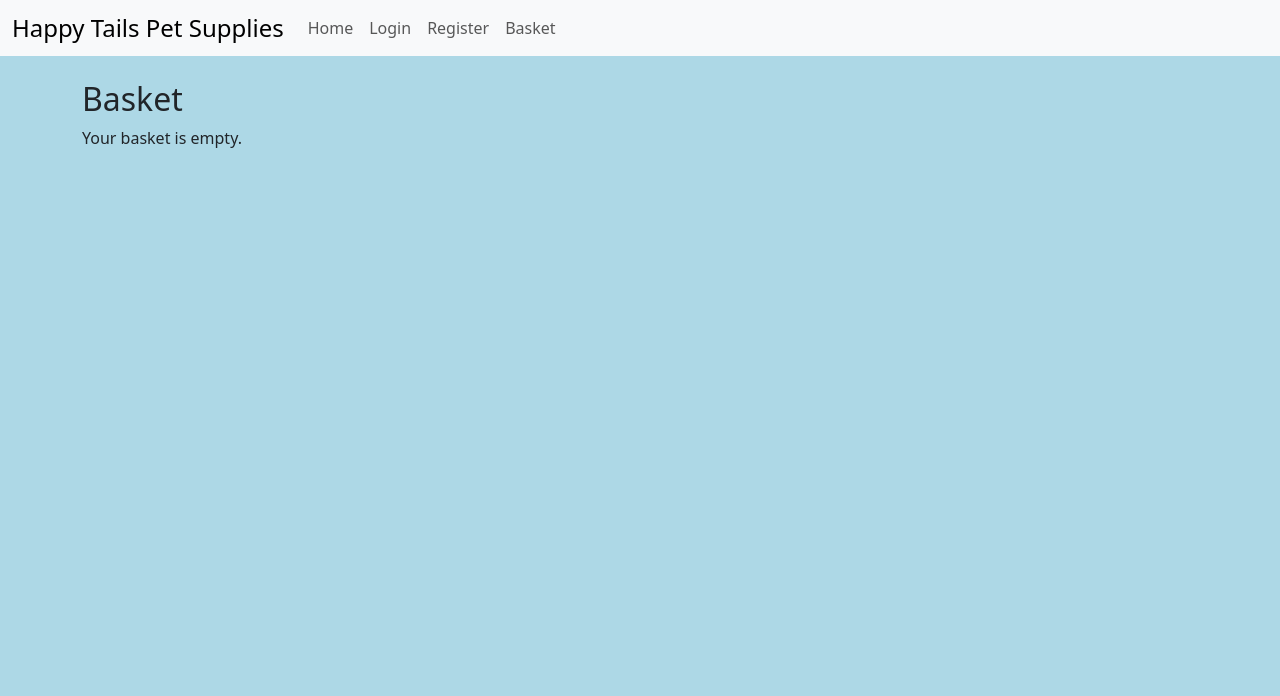
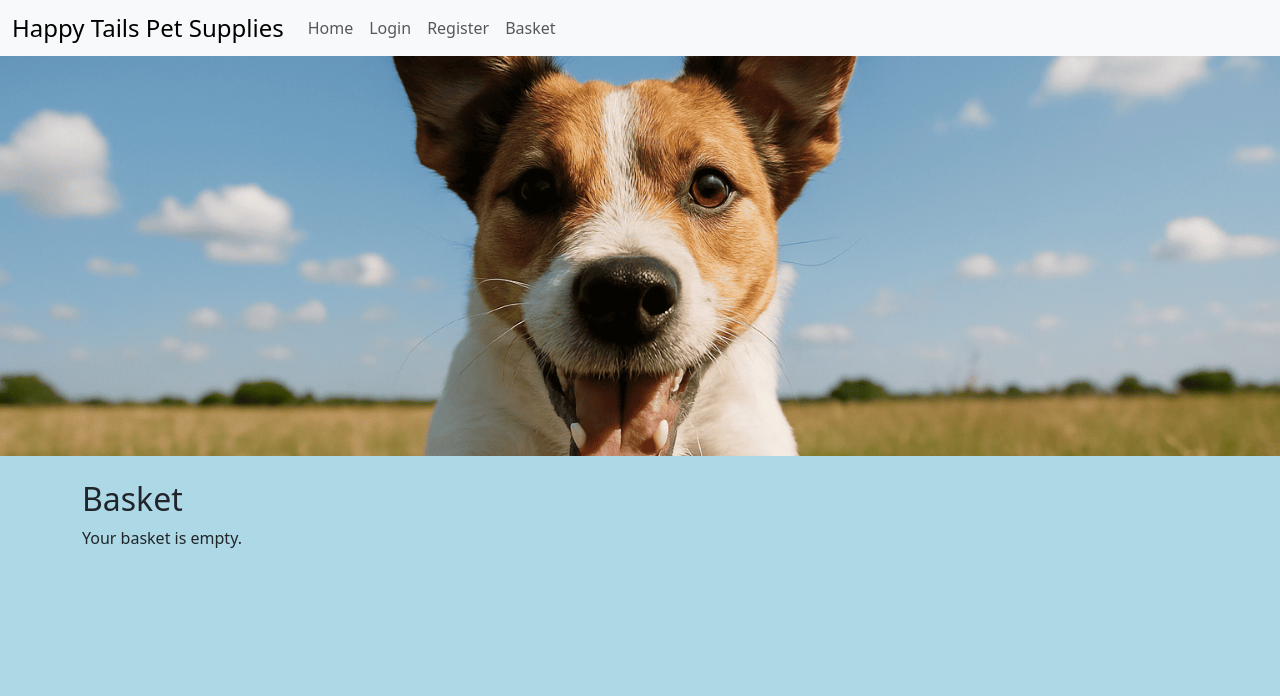
Before and after one commit to TheRealMcCall/happy_tails, a Django app: page /basket/ in a window 1280 px wide. Shown: the top 696 px of the page. Run offline with Django 3.2, Linux system fonts and the light colour scheme.

Commit message:
Style: Add hero image to header of website

```diff
--- a/static/css/style.css
+++ b/static/css/style.css
@@ -1,3 +1,16 @@
 body {
     background-color: lightblue;
 }
+
+.hero {
+    height: clamp(320px, 36vw, 400px);
+    overflow: hidden;
+}
+
+.hero-image {
+    width: 100%;
+    height: 100%;
+    display: block;
+    object-fit: cover;
+    object-position: 50% 22%;
+}
--- a/templates/includes/header.html
+++ b/templates/includes/header.html
@@ -1,3 +1,4 @@
+{% load static %}
 <header>
     <nav class="navbar navbar-expand-lg bg-body-tertiary">
         <div class="container-fluid">
@@ -50,4 +51,9 @@
             </div>
         </div>
     </nav>
+
+    <div class="hero">
+        <img src="{% static 'images/hero_dog.png' %}" alt="Hero banner for Happy Tails Pet Supplies" class="hero-image">
+    </div>
+
 </header>
```
Also changed, not shown: static/images/hero_dog.png (added).
